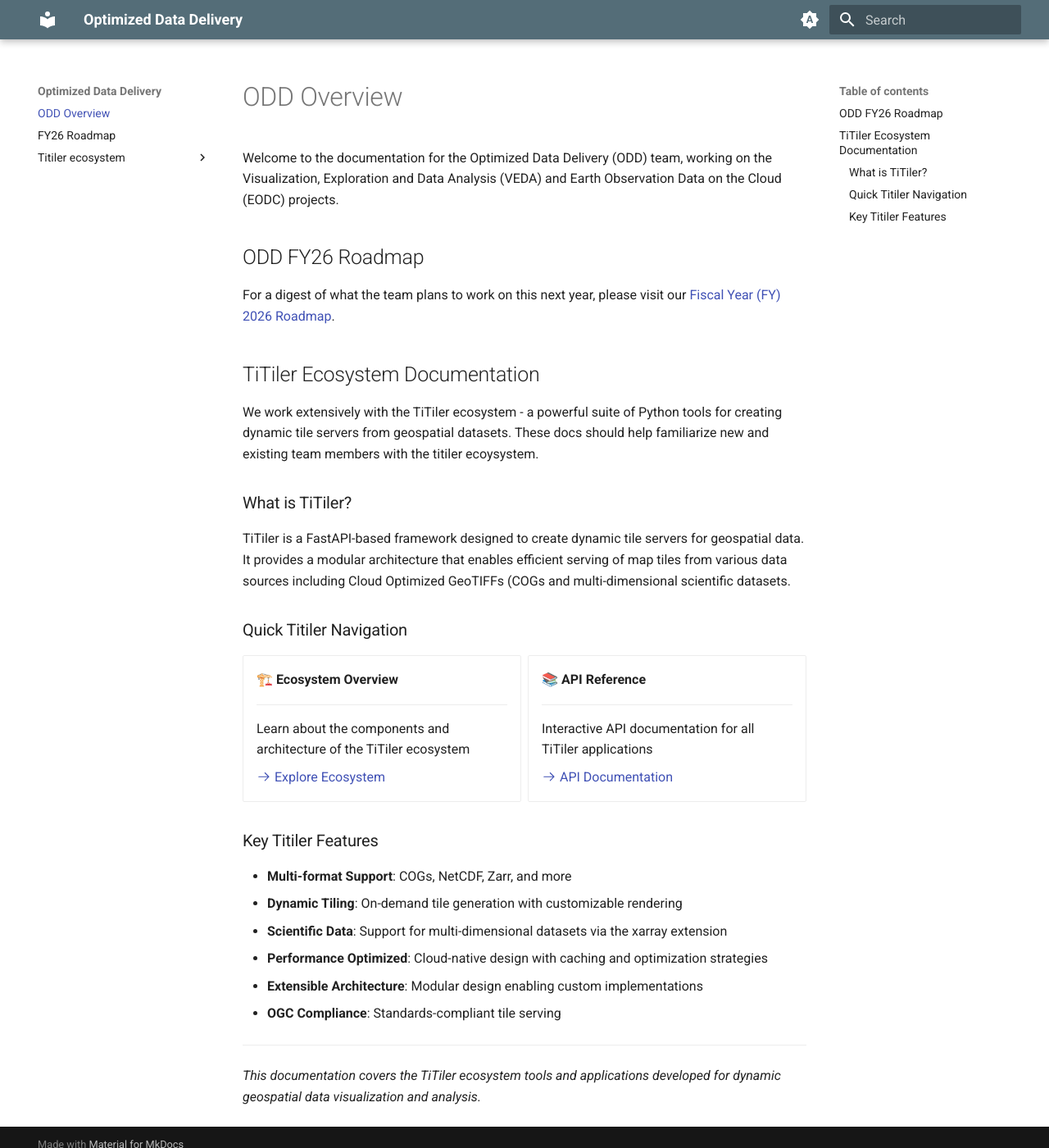
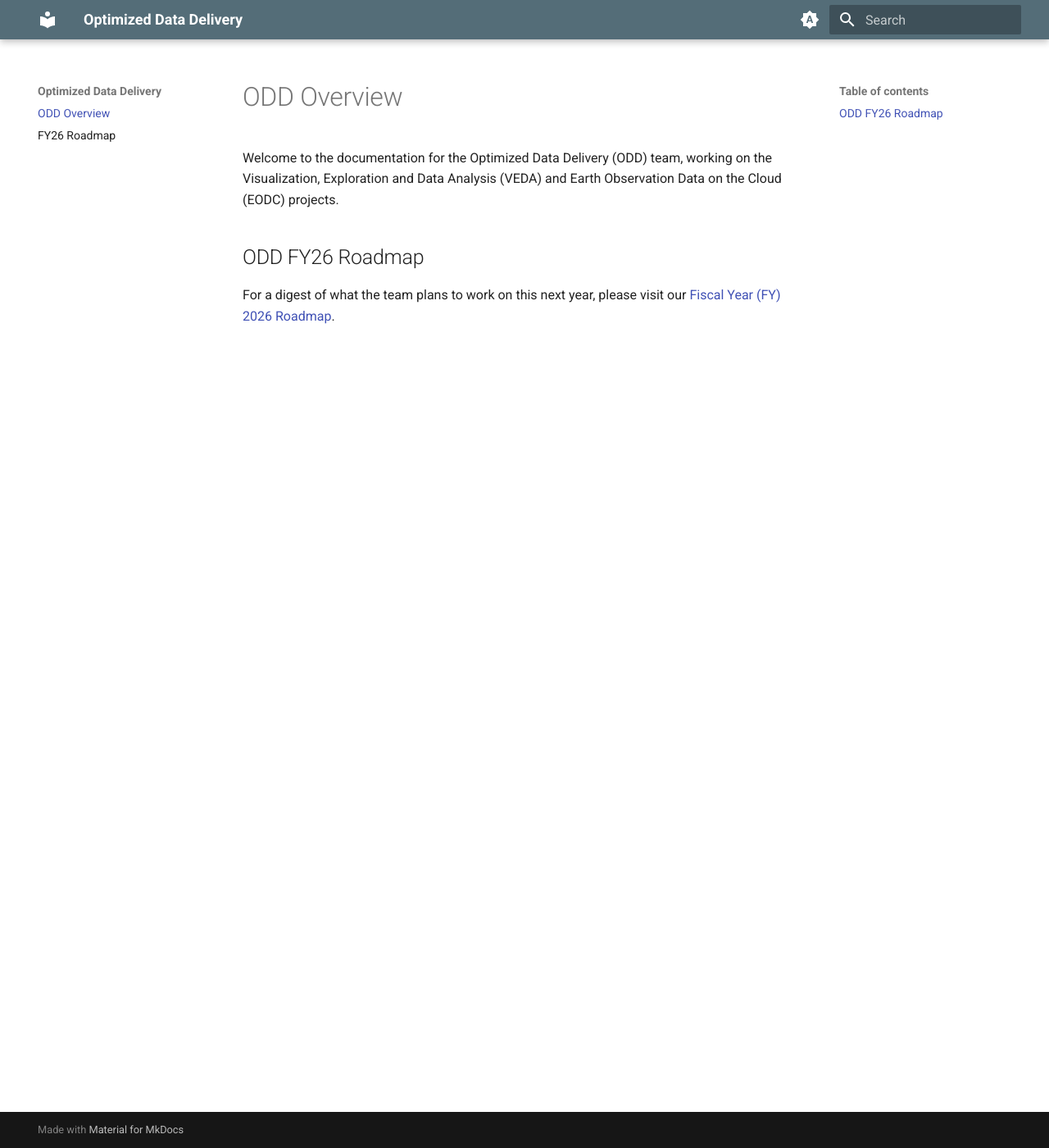
Before and after one commit to NASA-IMPACT/veda-odd, an MkDocs documentation site: the page built from docs/index.md, in a window 1280 px wide and 1400 px high. Shown: the whole window at 82% size. Built offline with MkDocs 1.6.1 and Material for MkDocs 9.7.7, drawn with Linux system fonts in a browser that asks for light colours; the version menu is left out.

```diff
--- a/docs/index.md
+++ b/docs/index.md
@@ -5,46 +5,3 @@
 ## ODD FY26 Roadmap
 
 For a digest of what the team plans to work on this next year, please visit our [Fiscal Year (FY) 2026 Roadmap](./fy26-roadmap.md).
-
-## TiTiler Ecosystem Documentation
-
-We work extensively with the TiTiler ecosystem - a powerful suite of Python tools for creating dynamic tile servers from geospatial datasets. These docs should help familiarize new and existing team members with the titiler ecoysystem.
-
-### What is TiTiler?
-
-TiTiler is a FastAPI-based framework designed to create dynamic tile servers for geospatial data. It provides a modular architecture that enables efficient serving of map tiles from various data sources including Cloud Optimized GeoTIFFs (COGs and multi-dimensional scientific datasets.
-
-### Quick Titiler Navigation
-
-<div class="grid cards" markdown>
-
--   **🏗️ Ecosystem Overview**
-
-    ---
-
-    Learn about the components and architecture of the TiTiler ecosystem
-
-    [:octicons-arrow-right-24: Explore Ecosystem](./titiler/ecosystem/overview.md)
-
--   **📚 API Reference**
-
-    ---
-
-    Interactive API documentation for all TiTiler applications
-
-    [:octicons-arrow-right-24: API Documentation](./titiler/api/index.md)
-
-</div>
-
-### Key Titiler Features
-
-- **Multi-format Support**: COGs, NetCDF, Zarr, and more
-- **Dynamic Tiling**: On-demand tile generation with customizable rendering
-- **Scientific Data**: Support for multi-dimensional datasets via the xarray extension
-- **Performance Optimized**: Cloud-native design with caching and optimization strategies
-- **Extensible Architecture**: Modular design enabling custom implementations
-- **OGC Compliance**: Standards-compliant tile serving
-
----
-
-*This documentation covers the TiTiler ecosystem tools and applications developed for dynamic geospatial data visualization and analysis.*
--- a/mkdocs.yml
+++ b/mkdocs.yml
@@ -11,13 +11,6 @@
 nav:
   - "index.md"
   - FY26 Roadmap: "fy26-roadmap.md"
-  - Titiler ecosystem:
-    - Overview: "titiler/ecosystem/overview.md"
-    - API Reference:
-      - "titiler/api/index.md"
-      - TiTiler Core: "titiler/api/titiler-core.md"
-      - TiTiler CMR: "titiler/api/titiler-cmr.md"
-      - TiTiler Multidim: "titiler/api/titiler-multidim.md"
 
 theme:
   language: en
```
Also changed, not shown: docs/fy26-roadmap.md (+1 -1 lines), 1 other file.
